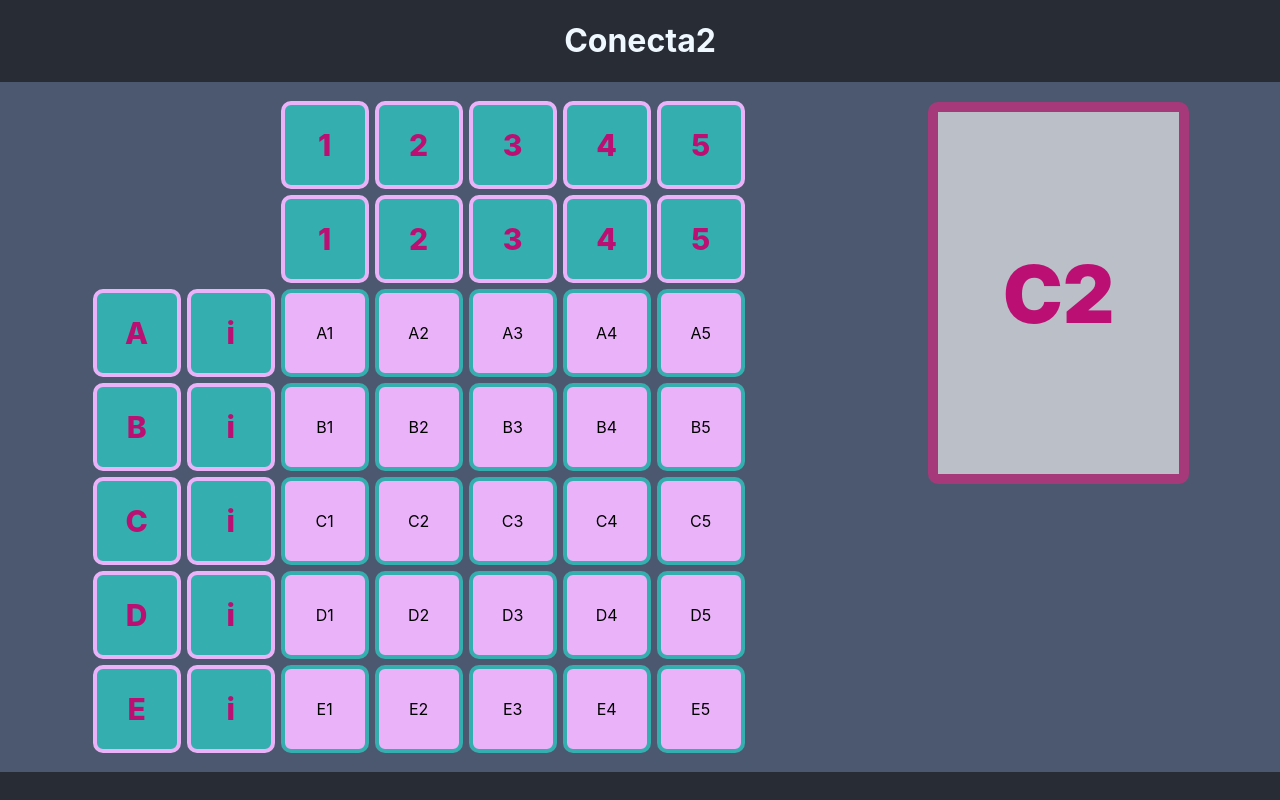
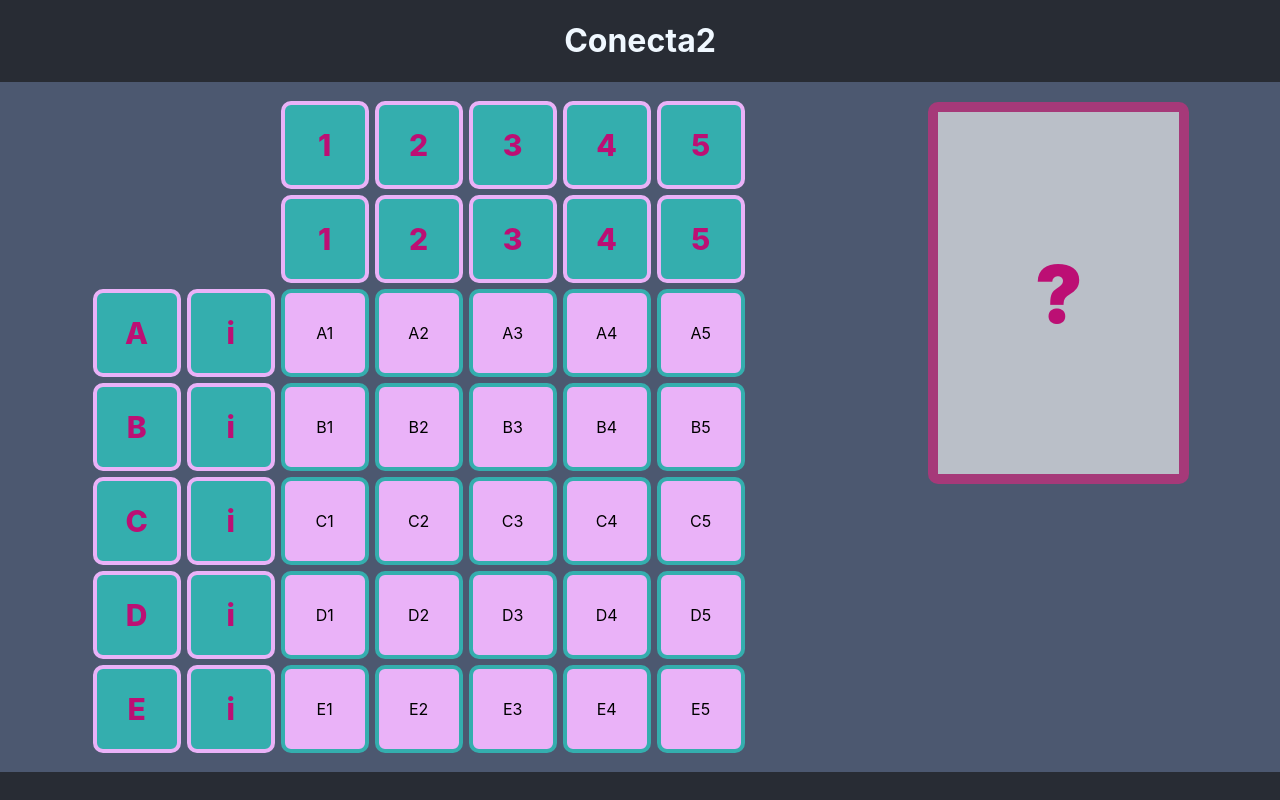
Before and after one commit to Nachocisss/conecta2, a React (Create React App) app: page / in a window 1280 px wide. Built offline with nearby package versions, Linux system fonts and the light colour scheme.

Commit message:
genereting random card login with context

```diff
--- a/src/Components/Board/Board/Board.tsx
+++ b/src/Components/Board/Board/Board.tsx
@@ -2,7 +2,6 @@ import React from "react";
 import BoardCell from "../../Cells/BoardCell/BoardCell.tsx";
 import "./Board.css";
 import CoordinatesCell from "../../Cells/CoordinatesCells/CoordinatesCell.tsx/CoordinatesCell.tsx";
-import { useCoordinate } from "../../../Contexts/CoordinatesContext.tsx";
 
 const letters = ["A", "B", "C", "D", "E"];
 
--- a/src/Components/Card/Card.tsx
+++ b/src/Components/Card/Card.tsx
@@ -1,21 +1,29 @@
 import React, { useState } from "react";
 import "./Card.css";
-import { getRandomCoordinate } from "../../Utils/getRandomCoordinate.tsx";
+import { useCoordinate } from "../../Contexts/CoordinatesContext.tsx";
 
 const Card = () => {
-  const [active, setActive] = useState(true);
-  const [coordinate, setCoordinate] = useState(getRandomCoordinate());
+  const { generateRamdomCoordinate, isGuessing, startGuessing, currentCoord } =
+    useCoordinate();
+  const [showCard, setShowCard] = useState(false);
 
   const clickHandler = () => {
-    setActive(!active);
-    active ? setCoordinate("?") : setCoordinate(getRandomCoordinate());
-    return;
+    if (showCard) {
+      startGuessing();
+      setShowCard(false);
+    } else {
+      generateRamdomCoordinate();
+      setShowCard(true);
+    }
   };
 
   return (
-    <div className="cardContainer" onClick={clickHandler}>
+    <div
+      className="cardContainer"
+      onClick={isGuessing ? () => console.log(currentCoord) : clickHandler}
+    >
       <div className="textContainer">
-        <span className="cardText">{coordinate}</span>
+        <span className="cardText">{showCard ? currentCoord : "?"}</span>
       </div>
     </div>
   );
--- a/src/Components/Cells/BoardCell/BoardCell.tsx
+++ b/src/Components/Cells/BoardCell/BoardCell.tsx
@@ -3,13 +3,13 @@ import "./BoardCell.css";
 import { useCoordinate } from "../../../Contexts/CoordinatesContext.tsx";
 
 const BoardCell = (props) => {
-  const { coordinates, toggleCoordinates } = useCoordinate();
+  const { coordinates, guessCoordinate } = useCoordinate();
   const coordinateString = props.tag;
 
   return (
     <div
       className="boardCell"
-      onClick={() => toggleCoordinates(coordinateString)}
+      onClick={() => guessCoordinate(coordinateString)}
     >
       <span>{coordinateString}</span>
       {coordinates[coordinateString] && <span> apretado</span>}
--- a/src/Contexts/CoordinatesContext.tsx
+++ b/src/Contexts/CoordinatesContext.tsx
@@ -1,23 +1,56 @@
 import React, { createContext, useState, useContext } from "react";
-import { createCoordinatesObject } from "../Utils/getRandomCoordinate.tsx";
+import { createCoordinatesObject } from "../Utils/createCoordinatesObject.tsx";
 
 const CoordinatesContext = createContext({
   coordinates: {},
-  toggleCoordinates: (number) => {},
+  currentCoord: "?",
+  isGuessing: false,
+  generateRamdomCoordinate: () => {},
+  guessCoordinate: (number) => {},
+  startGuessing: () => {},
 });
 
 export const CoordinatesProvider = ({ children }) => {
   const [coordinates, setCoordinates] = useState(createCoordinatesObject());
+  const [currentCoord, setCurrentCoord] = useState("?");
+  const [isGuessing, setIsGuessing] = useState(false);
 
-  const toggleCoordinates = (newCoord) => {
-    setCoordinates((prevCoord) => ({
-      ...prevCoord,
-      [newCoord]: !prevCoord[newCoord],
-    }));
+  const generateRamdomCoordinate = () => {
+    const avaliableCoordinates = Object.entries(coordinates).filter(
+      ([_coordenada, estado]) => !estado
+    );
+    const ramdomIndex = Math.floor(Math.random() * avaliableCoordinates.length);
+    setCurrentCoord(avaliableCoordinates[ramdomIndex][0]);
+  };
+
+  const startGuessing = () => {
+    setIsGuessing(true);
+  };
+
+  const guessCoordinate = (coord) => {
+    if (coord === currentCoord) {
+      setCoordinates((prevCoord) => ({
+        ...prevCoord,
+        [coord]: true,
+      }));
+    } else {
+      console.log("nones");
+    }
+    setCurrentCoord("?");
+    setIsGuessing(false);
   };
 
   return (
-    <CoordinatesContext.Provider value={{ coordinates, toggleCoordinates }}>
+    <CoordinatesContext.Provider
+      value={{
+        coordinates,
+        guessCoordinate,
+        isGuessing,
+        currentCoord,
+        generateRamdomCoordinate,
+        startGuessing,
+      }}
+    >
       {children}
     </CoordinatesContext.Provider>
   );
--- a/src/Utils/getRandomCoordinate.tsx
+++ b/src/Utils/createCoordinatesObject.tsx
@@ -1,10 +1,4 @@
 const letters = ["A", "B", "C", "D", "E"];
-
-const getRandomCoordinate = () => {
-  const number = Math.floor(Math.random() * 5) + 1;
-  const letter = letters[Math.floor(Math.random() * 5)];
-  return letter + number;
-};
 
 const createCoordinatesObject = () => {
   const numbers = ["1", "2", "3", "4", "5"];
@@ -20,4 +14,4 @@ const createCoordinatesObject = () => {
   return coordinates;
 };
 
-export { getRandomCoordinate, createCoordinatesObject };
+export { createCoordinatesObject };
```
